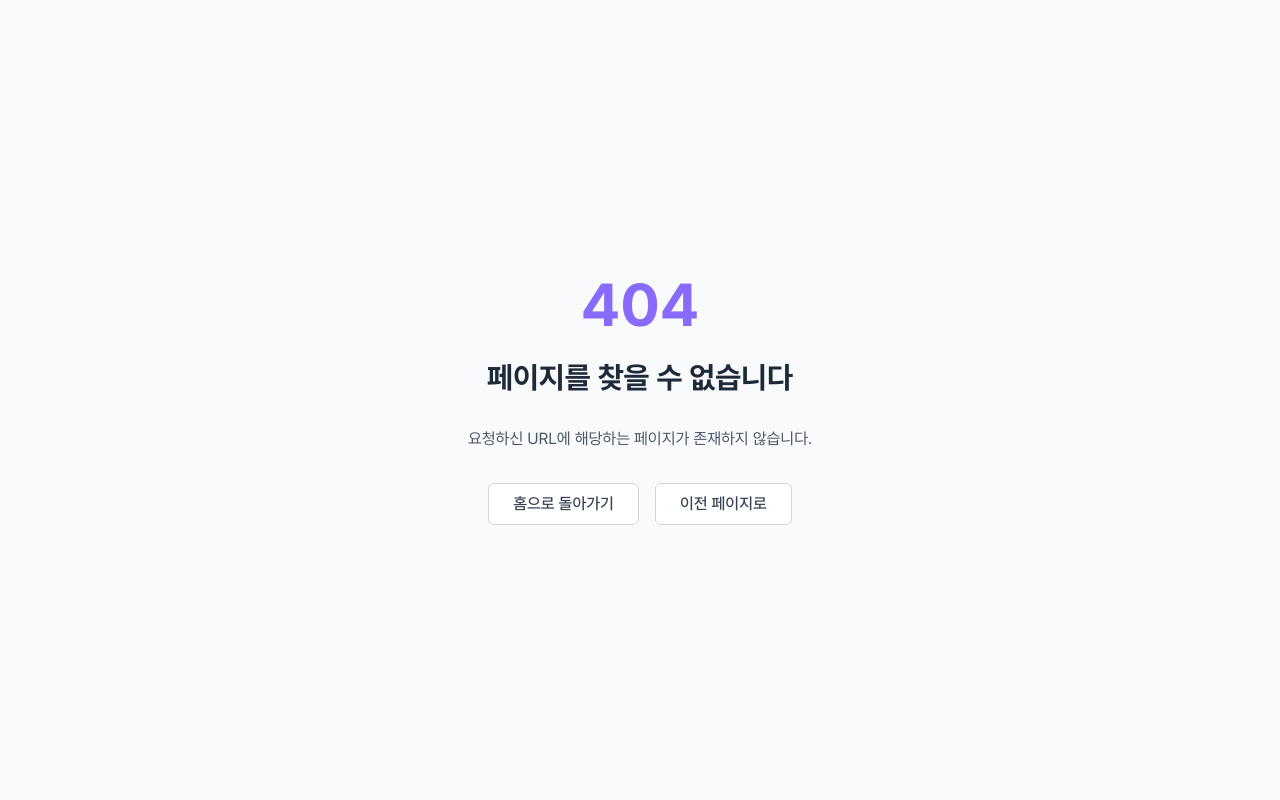
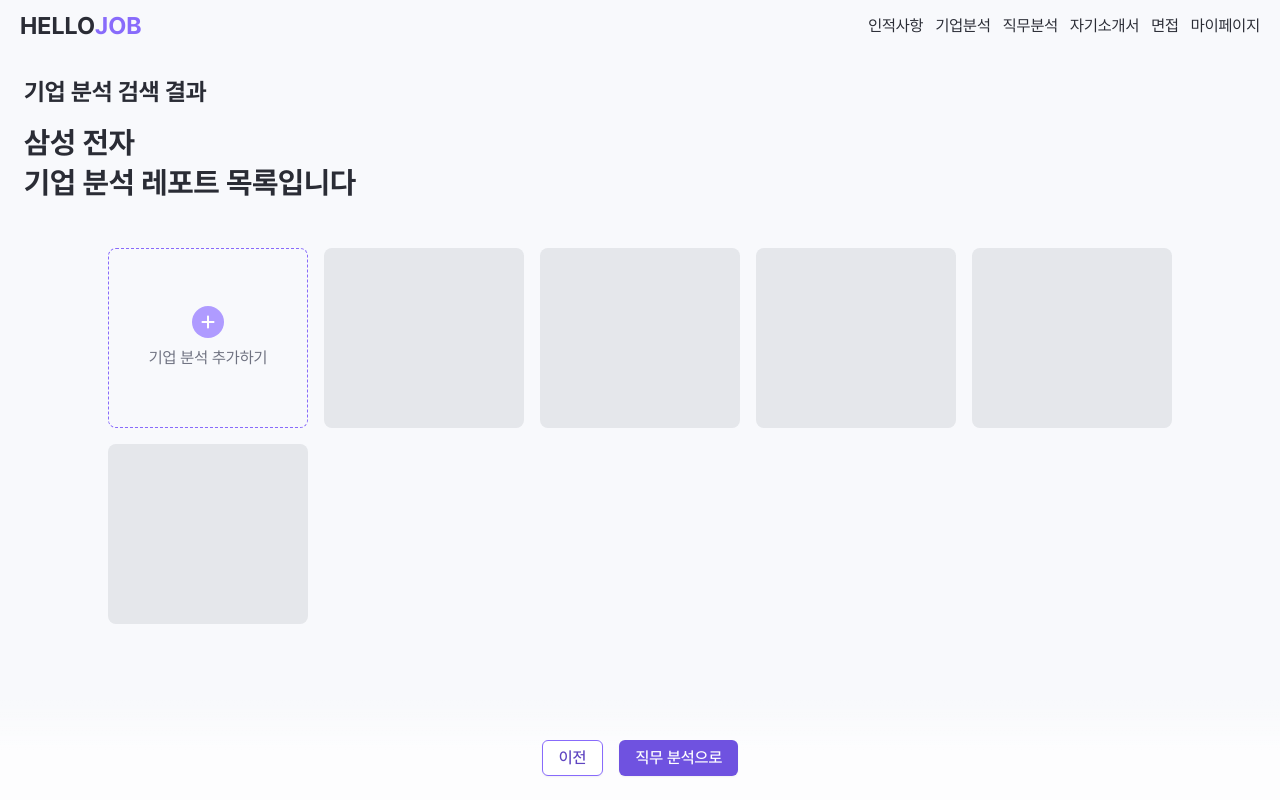
Before and after one commit to kub938/Hello-Job, a React (Vite) app in the folder frontend/: page /corporate-research/1 in a window 1280 px wide. Before the commit this address had no page. Built offline with nearby package versions, Linux system fonts and the light colour scheme; no server answers.

Commit message:
feat: 기업 분석 기본 디자인

```diff
--- /dev/null
+++ b/frontend/src/pages/CorporateResearch/CorporateResearch.tsx
@@ -0,0 +1,118 @@
+import { Button } from "@/components/Button";
+import { useNavigate, useParams } from "react-router";
+import { useState } from "react";
+import { corporateReportApi } from "@/api/corporateReport";
+import CorporateDetailModal from "./components/CorporateDetailModal";
+
+import { FaClock, FaBuildingUser, FaPlus } from "react-icons/fa6";
+
+// 더미 데이터 배열 정의
+interface AnalysisReport {
+  title: string;
+  companyAnlaysisId: string;
+  createdAt: string;
+  companyViewCount: number;
+  companyLocation: string;
+  companyIndustry: string;
+  companyAnalysisBookmarkCount: number;
+  bookmark: boolean;
+  public: boolean;
+}
+
+// 더미 데이터
+const dummyReports: AnalysisReport[] = [
+  {
+    title: "재무재표 중심 기업 분석",
+    companyAnlaysisId: "1",
+    createdAt: "2023-11-15",
+    companyViewCount: 1250,
+    companyLocation: "서울특별시 서초구",
+    companyIndustry: "전자/반도체",
+    companyAnalysisBookmarkCount: 87,
+    bookmark: true,
+    public: true,
+  },
+  {
+    title: "사업 계획서 기반으로 작성함",
+    companyAnlaysisId: "2",
+    createdAt: "2023-10-22",
+    companyViewCount: 980,
+    companyLocation: "서울특별시 서초구",
+    companyIndustry: "전자/반도체",
+    companyAnalysisBookmarkCount: 65,
+    bookmark: false,
+    public: true,
+  },
+  {
+    title: "뉴스 크롤링 데이터 많음",
+    companyAnlaysisId: "3",
+    createdAt: "2023-09-05",
+    companyViewCount: 1540,
+    companyLocation: "경기도 수원시",
+    companyIndustry: "전자/반도체",
+    companyAnalysisBookmarkCount: 120,
+    bookmark: false,
+    public: true,
+  },
+];
+
+function CorporateResearch() {
+  const params = useParams();
+  const navigate = useNavigate();
+  const [isModalOpen, setIsModalOpen] = useState(false);
+  // tanstack query를 사용한 데이터 불러오기
+
+  const openModal = () => {
+    setIsModalOpen(true);
+  };
+
+  const closeModal = () => {
+    setIsModalOpen(false);
+  };
+
+  return (
+    <div className="flex flex-col justify-between w-full h-full p-6">
+      <h2 className="text-2xl font-bold mb-4">기업 분석 검색 결과</h2>
+      <h1 className="text-3xl font-bold mb-1">삼성 전자</h1>
+      <h1 className="text-3xl font-bold mb-12">기업 분석 레포트 목록입니다</h1>
+      <div className="flex justify-start gap-4 w-[1064px] mx-auto flex-wrap">
+        <button className="cursor-pointer" onClick={openModal}>
+          <div className="w-[200px] h-[180px] rounded-lg group border border-dashed border-[#886BFB] flex flex-col items-center justify-center gap-2 hover:border-[#6F52E0] transition-colors">
+            <div className="w-8 h-8 flex items-center justify-center rounded-full bg-[#AF9BFF] group-hover:bg-[#886BFB] transition-colors text-white">
+              <FaPlus />
+            </div>
+            <span className="text-[#6E7180] group-hover:text-black transition-colors">
+              기업 분석 추가하기
+            </span>
+          </div>
+        </button>
+        <div className="w-[200px] h-[180px] bg-gray-200 rounded-lg"></div>
+        <div className="w-[200px] h-[180px] bg-gray-200 rounded-lg"></div>
+        <div className="w-[200px] h-[180px] bg-gray-200 rounded-lg"></div>
+        <div className="w-[200px] h-[180px] bg-gray-200 rounded-lg"></div>
+        <div className="w-[200px] h-[180px] bg-gray-200 rounded-lg"></div>
+      </div>
+
+      <footer className="fixed left-0 bottom-0 w-full flex justify-center gap-4 pb-6 pt-10 bg-gradient-to-t from-[#FFFFFF]/70 via-[#FFFFFF]/70 to-transparent">
+        <Button
+          onClick={() => navigate(-1)}
+          variant={"white"}
+          className="text-base"
+        >
+          이전
+        </Button>
+        <Button
+          onClick={() => navigate(`/job-research/${params.id}`)}
+          variant={"default"}
+          className="text-base"
+        >
+          직무 분석으로
+        </Button>
+      </footer>
+
+      {isModalOpen && <CorporateDetailModal />}
+    </div>
+  );
+}
+
+export default CorporateResearch;
--- a/frontend/src/routes/routes.tsx
+++ b/frontend/src/routes/routes.tsx
@@ -22,6 +22,7 @@
 import InterviewVideos from "@/pages/Mypage/components/InterviewVideos";
 import Account from "@/pages/Mypage/components/Account";
 import CoverLetterList from "@/pages/Mypage/components/CoverLetterList";
+import CorporateResearch from "@/pages/CorporateResearch/CorporateResearch";
 
 const CoverLetterAnalysis = lazy(
   () => import("@/pages/CoverLetter/CoverLetterAnalysis")
@@ -78,8 +79,24 @@
             element: <CorporateSearch />,
           },
           {
-            path: "job-research",
-            element: <JobResearch />,
+            path: "job-research/:id",
+            element: (
+              <SuspenseWrapper>
+                <ErrorBoundary FallbackComponent={RenderErrorFallback}>
+                  <JobResearch />
+                </ErrorBoundary>
+              </SuspenseWrapper>
+            ),
+          },
+          {
+            path: "corporate-research/:id",
+            element: (
+              <SuspenseWrapper>
+                <ErrorBoundary FallbackComponent={RenderErrorFallback}>
+                  <CorporateResearch />
+                </ErrorBoundary>
+              </SuspenseWrapper>
+            ),
           },
         ],
       },
```
